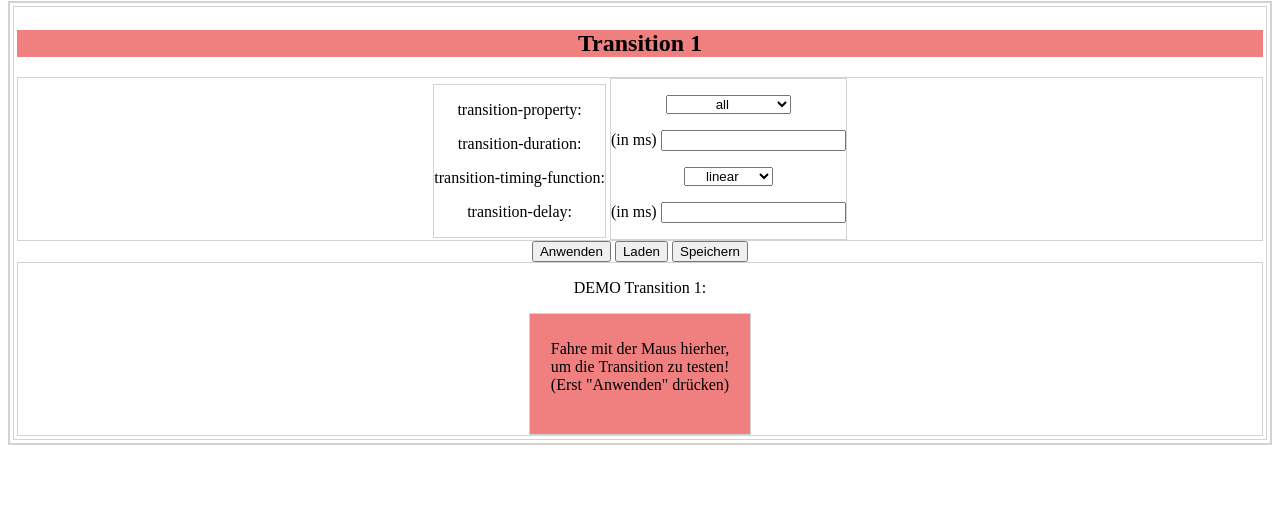
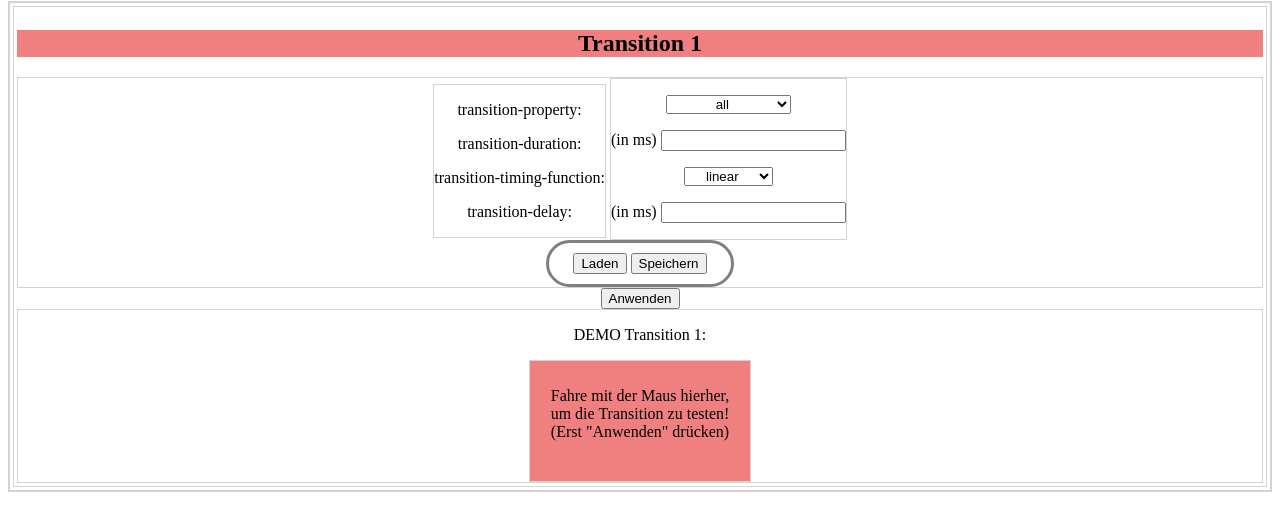
Before and after one commit to Michael-Bissinger/CSS-Transitions-implementation, a website: page www/index.html in a window 1280 px wide. Both pictures are taken after a click on the link "Transition 1". Shown: the part 105-636 px from the top of the page. Drawn offline with Linux system fonts and the light colour scheme.

Commit message:
Change database-controls-style and position

```diff
--- a/www/index.html
+++ b/www/index.html
@@ -34,6 +34,7 @@
 
         <div class="border_transition">
         <h2 style="background-color: lightcoral;">Transition 1</h2>
+
           <div class="border_properties">
             <div class="property_names">
               <p>transition-property:</p>
@@ -67,12 +68,12 @@
                 </label>
               </form></p>
             </div>
-
-
+              <div class="database_controls">
+                <button type="button" id="button_load_1">Laden</button>
+                <button type="button" id="button_save_1">Speichern</button>
+              </div>
           </div>
         <button type="button" id="button_apply_1">Anwenden</button>
-        <button type="button" id="button_load_1">Laden</button>
-        <button type="button" id="button_save_1">Speichern</button>
 
         <div class="demo_border">
           <p>DEMO Transition 1:</p>
--- a/www/style.css
+++ b/www/style.css
@@ -32,6 +32,14 @@
 
 .demo_border {
     border: 1px solid lightgrey;
+}
+
+.database_controls {
+  margin: auto;
+  width: 13%;
+  border: 3px solid grey;
+  padding: 10px;
+  border-radius: 50px;
 }
 
 a {
```
